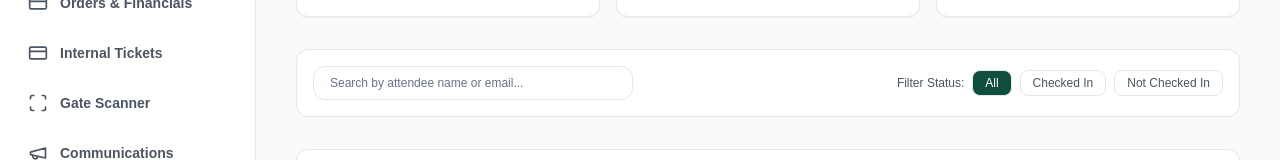
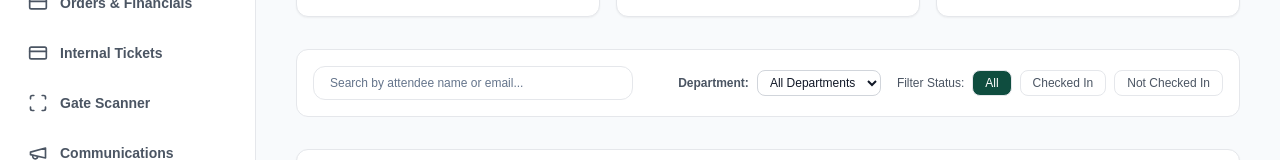
Before and after one commit to marquis-code/ticketr-public, a Nuxt app: page /admin/events/1/attendees in a window 1280 px wide. Shown: the part 257-417 px from the top of the page. Built offline with nearby package versions, Linux system fonts and the light colour scheme; a web font is replaced by a local one.

Commit message:
feat: add department filter to attendees list

```diff
--- a/pages/admin/events/[id]/attendees.vue
+++ b/pages/admin/events/[id]/attendees.vue
@@ -44,11 +44,19 @@
           class="w-full sm:w-80  border border-gray-200 rounded-xl px-4 py-2 text-xs text-gray-900 placeholder-slate-500 focus:outline-none focus:border-indigo-500"
         />
 
-        <div class="flex items-center gap-2 text-xs">
-          <span class="text-gray-600">Filter Status:</span>
-          <button @click="filterStatus = 'ALL'" :class="filterStatus === 'ALL' ? 'bg-primary text-white' : ' text-gray-600'" class="px-3 py-1 rounded-lg border border-gray-200">All</button>
-          <button @click="filterStatus = 'CHECKED_IN'" :class="filterStatus === 'CHECKED_IN' ? 'bg-primary text-white' : ' text-gray-600'" class="px-3 py-1 rounded-lg border border-gray-200">Checked In</button>
-          <button @click="filterStatus = 'ISSUED'" :class="filterStatus === 'ISSUED' ? 'bg-primary text-white' : ' text-gray-600'" class="px-3 py-1 rounded-lg border border-gray-200">Not Checked In</button>
+        <div class="flex flex-col sm:flex-row sm:items-center gap-4">
+          <div class="flex items-center gap-2 text-xs">
+            <span class="text-gray-600 font-semibold">Department:</span>
+            <select v-model="filterDepartment" class="border border-gray-300 rounded-lg px-2 py-1 text-xs focus:outline-none focus:border-indigo-500 bg-white">
+              <option v-for="dept in availableDepartments" :key="dept" :value="dept">{{ dept === 'ALL' ? 'All Departments' : dept }}</option>
+            </select>
+          </div>
+          <div class="flex items-center gap-2 text-xs">
+            <span class="text-gray-600">Filter Status:</span>
+            <button @click="filterStatus = 'ALL'" :class="filterStatus === 'ALL' ? 'bg-primary text-white' : ' text-gray-600'" class="px-3 py-1 rounded-lg border border-gray-200">All</button>
+            <button @click="filterStatus = 'CHECKED_IN'" :class="filterStatus === 'CHECKED_IN' ? 'bg-primary text-white' : ' text-gray-600'" class="px-3 py-1 rounded-lg border border-gray-200">Checked In</button>
+            <button @click="filterStatus = 'ISSUED'" :class="filterStatus === 'ISSUED' ? 'bg-primary text-white' : ' text-gray-600'" class="px-3 py-1 rounded-lg border border-gray-200">Not Checked In</button>
+          </div>
         </div>
       </div>
 
@@ -254,6 +262,8 @@ const changeTierModal = ref({
 
 const searchQuery = ref('');
 const filterStatus = ref('ALL');
+const filterDepartment = ref('ALL');
+const availableDepartments = ref(['ALL']);
 const tiers = ref([]);
 
 const page = ref(1);
@@ -273,7 +283,7 @@ function changePage(newPage) {
   loadAttendees();
 }
 
-watch([searchQuery, filterStatus], () => {
+watch([searchQuery, filterStatus, filterDepartment], () => {
   page.value = 1;
   loadAttendees();
 });
@@ -302,7 +312,8 @@ async function loadAttendees() {
       page: page.value,
       limit: limit.value,
       search: searchQuery.value,
-      status: filterStatus.value
+      status: filterStatus.value,
+      departmentCode: filterDepartment.value
     });
 
     const res = await fetch(`${config.public.apiBase}/events/${eventId.value}/attendees?${query.toString()}`, {
@@ -316,6 +327,7 @@ async function loadAttendees() {
         totalPages.value = data.attendees.metadata.lastPage;
         totalRecords.value = data.attendees.metadata.total;
         stats.value = data.attendees.metadata.statistics;
+        availableDepartments.value = data.attendees.metadata.statistics.availableDepartments || ['ALL'];
       } else {
         attendees.value = data.attendees || [];
       }
```
